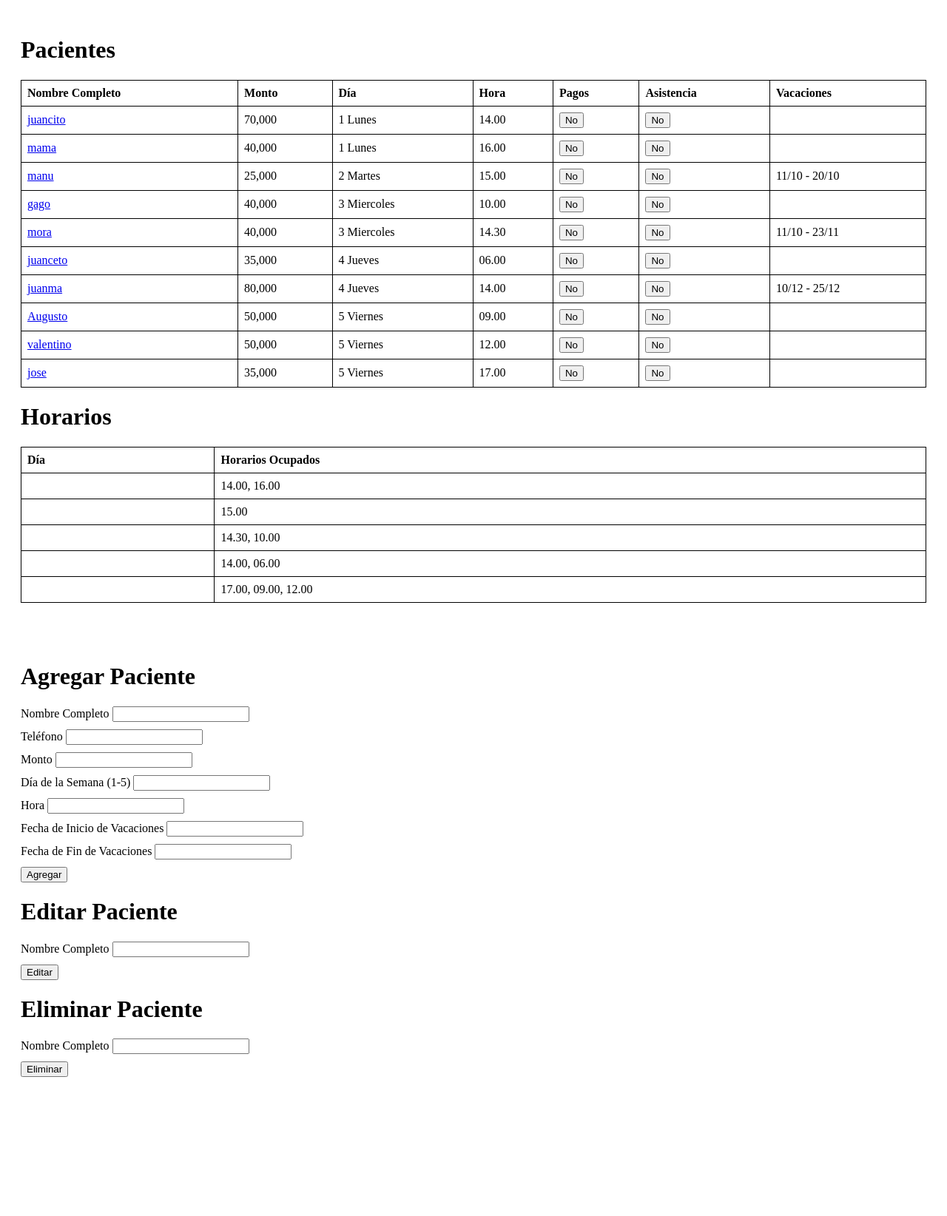
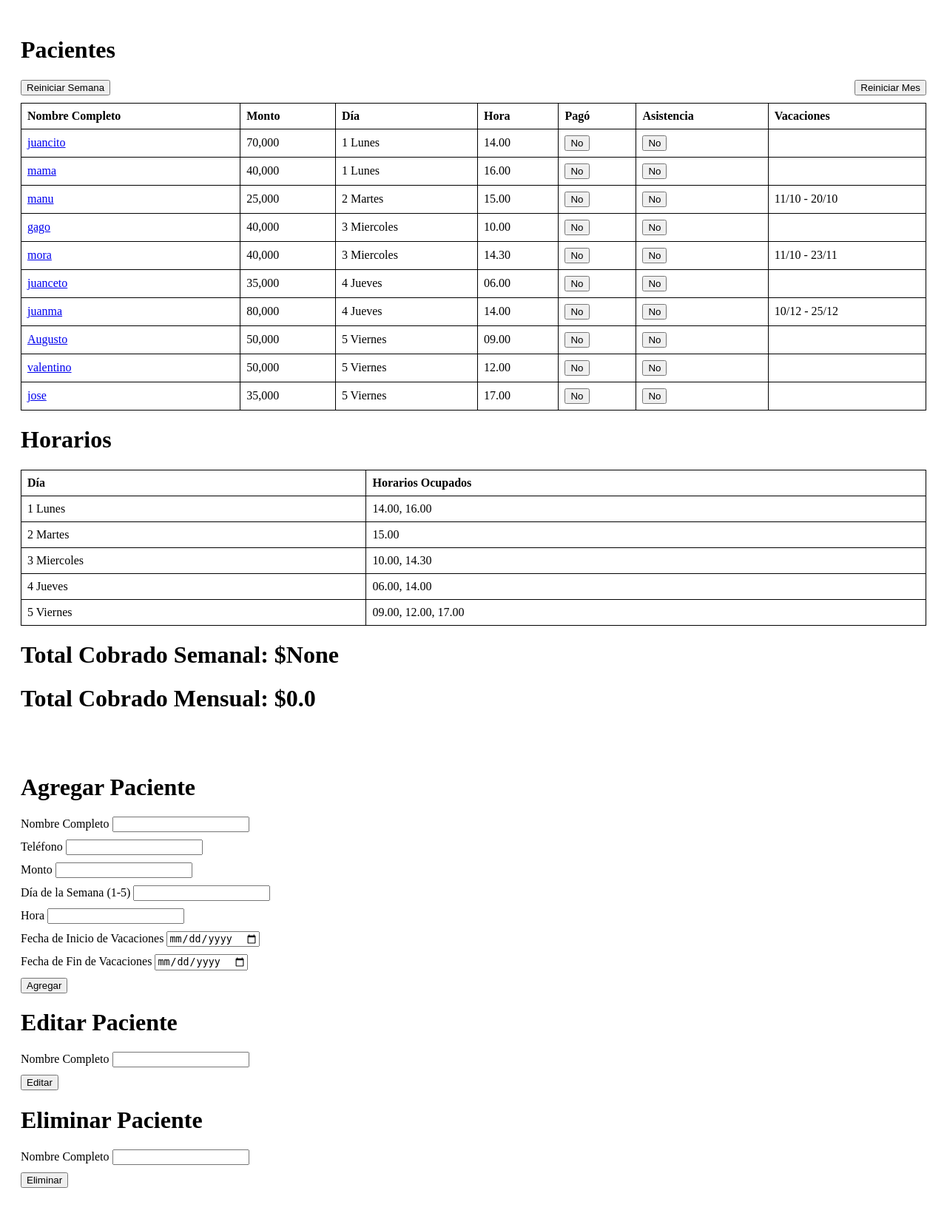
Before and after one commit to manulargu/BDD-, a Flask app: page / in a window 1280 px wide. Shown: the whole page at 74% size. Before the commit the page ends 1456 px from the top, so only its background shows below. Run offline with Flask 3, Linux system fonts and the light colour scheme; data comes from the database, SQL or seed files in the repository; both versions use the stored data as it was after the commit.

Commit message:
Trabajo finalizado

```diff
--- a/app.py
+++ b/app.py
@@ -1,5 +1,7 @@
 from flask import Flask, render_template, request, redirect, url_for
 import sqlite3
+from apscheduler.schedulers.background import BackgroundScheduler
+from datetime import datetime
 
 app = Flask(__name__)
 
@@ -26,8 +28,35 @@
         ORDER BY dia_semana
     ''').fetchall()
 
+    # Convertir cada fila a un diccionario y ordenar los horarios ocupados de cada día
+    horarios_ocupados = [dict(horario) for horario in horarios_ocupados]
+    for horario in horarios_ocupados:
+        horas = horario['horarios_ocupados'].split(', ')
+        horas.sort(key=lambda x: datetime.strptime(x, '%H.%M'))
+        horario['horarios_ocupados'] = ', '.join(horas)
+
+    total_cobrado = conn.execute('''
+        SELECT SUM(monto) as total
+        FROM Clientes
+        WHERE pagos = 'Sí' AND monto_sumado = 1
+    ''').fetchone()['total']
+
+    total_mensual = conn.execute('''
+        SELECT SUM(total_mensual) as total
+        FROM Clientes
+    ''').fetchone()['total']
+
+    # Convertir cada fila a un diccionario y luego convertir monto a número si es necesario
+    clientes = [dict(cliente) for cliente in clientes]
+    for cliente in clientes:
+        if cliente['monto']:
+            try:
+                cliente['monto'] = float(cliente['monto'])
+            except ValueError:
+                cliente['monto'] = 0.0
+
     conn.close()
-    return render_template('index.html', clientes=clientes, horarios_ocupados=horarios_ocupados)
+    return render_template('index.html', clientes=clientes, horarios_ocupados=horarios_ocupados, total_cobrado=total_cobrado, total_mensual=total_mensual)
 
 @app.route('/create_cliente', methods=('GET', 'POST'))
 def create_cliente():
@@ -41,8 +70,8 @@
         fecha_fin = request.form['fecha_fin']
 
         conn = get_db_connection()
-        conn.execute('INSERT INTO Clientes (nombre_completo, telefono, monto, pagos, asistencia) VALUES (?, ?, ?, ?, ?)',
-                     (nombre_completo, telefono, monto, 'No', 'No'))
+        conn.execute('INSERT INTO Clientes (nombre_completo, telefono, monto, pagos, asistencia, monto_sumado, total_mensual) VALUES (?, ?, ?, ?, ?, ?, ?)',
+                     (nombre_completo, telefono, float(monto) if monto else 0, 'No', 'No', 0, 0))
         if dia_semana and hora:
             conn.execute('INSERT INTO Sesiones (cliente_nombre, dia_semana, hora) VALUES (?, ?, ?)',
                          (nombre_completo, dia_semana, hora))
@@ -77,7 +106,7 @@
         if telefono:
             conn.execute('UPDATE Clientes SET telefono = ? WHERE nombre_completo = ?', (telefono, nombre))
         if monto:
-            conn.execute('UPDATE Clientes SET monto = ? WHERE nombre_completo = ?', (monto, nombre))
+            conn.execute('UPDATE Clientes SET monto = ? WHERE nombre_completo = ?', (float(monto) if monto else 0, nombre))
         if dia_semana and hora:
             conn.execute('UPDATE Sesiones SET dia_semana = ?, hora = ? WHERE cliente_nombre = ?', (dia_semana, hora, nombre))
         if fecha_inicio and fecha_fin:
@@ -111,9 +140,14 @@
 @app.route('/toggle_pago/<string:nombre>', methods=['POST'])
 def toggle_pago(nombre):
     conn = get_db_connection()
-    cliente = conn.execute('SELECT pagos FROM Clientes WHERE nombre_completo = ?', (nombre,)).fetchone()
+    cliente = conn.execute('SELECT pagos, monto, monto_sumado, total_mensual FROM Clientes WHERE nombre_completo = ?', (nombre,)).fetchone()
     nuevo_estado = 'Sí' if cliente['pagos'] == 'No' else 'No'
-    conn.execute('UPDATE Clientes SET pagos = ? WHERE nombre_completo = ?', (nuevo_estado, nombre))
+
+    if nuevo_estado == 'Sí' and cliente['monto_sumado'] == 0:
+        conn.execute('UPDATE Clientes SET pagos = ?, monto_sumado = 1, total_mensual = total_mensual + monto WHERE nombre_completo = ?', (nuevo_estado, nombre))
+    else:
+        conn.execute('UPDATE Clientes SET pagos = ? WHERE nombre_completo = ?', (nuevo_estado, nombre))
+
     conn.commit()
     conn.close()
     return redirect(url_for('index'))
@@ -137,5 +171,37 @@
     conn.close()
     return render_template('cliente.html', cliente=cliente, sesiones=sesiones, vacaciones=vacaciones)
 
+@app.route('/reset_week', methods=['POST'])
+def reset_week():
+    conn = get_db_connection()
+
+    # Reiniciar los estados de pagos y asistencia
+    conn.execute('UPDATE Clientes SET pagos = "No", asistencia = "No", monto_sumado = 0')
+
+    conn.commit()
+    conn.close()
+    return redirect(url_for('index'))
+
+@app.route('/reset_month', methods=['POST'])
+def reset_month():
+    conn = get_db_connection()
+    conn.execute('UPDATE Clientes SET total_mensual = 0')
+    conn.commit()
+    conn.close()
+    return redirect(url_for('index'))
+
+def reset_pagos_asistencia():
+    conn = get_db_connection()
+    conn.execute('UPDATE Clientes SET pagos = "No", asistencia = "No"')
+    conn.commit()
+    conn.close()
+
+scheduler = BackgroundScheduler()
+scheduler.add_job(func=reset_pagos_asistencia, trigger='cron', day_of_week='sun', hour=0, minute=0)
+scheduler.start()
+
 if __name__ == '__main__':
-    app.run(debug=True)
+    try:
+        app.run(debug=True)
+    except (KeyboardInterrupt, SystemExit):
+        scheduler.shutdown()
--- a/templates/index.html
+++ b/templates/index.html
@@ -36,19 +36,32 @@
         .form-group {
             margin-bottom: 10px;
         }
+        .button-container {
+            display: flex;
+            justify-content: space-between;
+            margin-bottom: 10px;
+        }
     </style>
 </head>
 <body>
     <div class="container">
         <div class="table-container">
             <h1>Pacientes</h1>
+            <div class="button-container">
+                <form method="post" action="{{ url_for('reset_week') }}">
+                    <button type="submit">Reiniciar Semana</button>
+                </form>
+                <form method="post" action="{{ url_for('reset_month') }}">
+                    <button type="submit">Reiniciar Mes</button>
+                </form>
+            </div>
             <table>
                 <tr>
                     <th>Nombre Completo</th>
                     <th>Monto</th>
                     <th>Día</th>
                     <th>Hora</th>
-                    <th>Pagos</th>
+                    <th>Pagó</th>
                     <th>Asistencia</th>
                     <th>Vacaciones</th>
                 </tr>
@@ -88,20 +101,20 @@
                 </tr>
                 {% for horario in horarios_ocupados %}
                 <tr>
-                    <td>
-                        {% if horario.dia_semana == '1' %}Lunes{% elif horario.dia_semana == '2' %}Martes{% elif horario.dia_semana == '3' %}Miércoles{% elif horario.dia_semana == '4' %}Jueves{% elif horario.dia_semana == '5' %}Viernes{% endif %}
-                    </td>
+                    <td>{{ horario.dia_semana }}</td>
                     <td>{{ horario.horarios_ocupados }}</td>
                 </tr>
                 {% endfor %}
             </table>
+            <h1>Total Cobrado Semanal: ${{ total_cobrado }}</h1>
+            <h1>Total Cobrado Mensual: ${{ total_mensual }}</h1>
         </div>
         <div class="form-container">
             <h1>Agregar Paciente</h1>
             <form method="post" action="{{ url_for('create_cliente') }}">
                 <div class="form-group">
                     <label for="nombre_completo">Nombre Completo</label>
-                    <input type="text" id="nombre_completo" name="nombre_completo" autocomplete="off">
+                    <input type="text" id="nombre_completo" name="nombre_completo" autocomplete="off" required>
                 </div>
                 <div class="form-group">
                     <label for="telefono">Teléfono</label>
@@ -109,23 +122,23 @@
                 </div>
                 <div class="form-group">
                     <label for="monto">Monto</label>
-                    <input type="text" id="monto" name="monto" autocomplete="off">
+                    <input type="number" id="monto" name="monto" autocomplete="off" required>
                 </div>
                 <div class="form-group">
                     <label for="dia_semana">Día de la Semana (1-5)</label>
-                    <input type="text" id="dia_semana" name="dia_semana" autocomplete="off">
+                    <input type="number" id="dia_semana" name="dia_semana" autocomplete="off" required>
                 </div>
                 <div class="form-group">
                     <label for="hora">Hora</label>
-                    <input type="text" id="hora" name="hora" autocomplete="off">
+                    <input type="text" id="hora" name="hora" autocomplete="off" required>
                 </div>
                 <div class="form-group">
                     <label for="fecha_inicio">Fecha de Inicio de Vacaciones</label>
-                    <input type="text" id="fecha_inicio" name="fecha_inicio" autocomplete="off">
+                    <input type="date" id="fecha_inicio" name="fecha_inicio" autocomplete="off">
                 </div>
                 <div class="form-group">
                     <label for="fecha_fin">Fecha de Fin de Vacaciones</label>
-                    <input type="text" id="fecha_fin" name="fecha_fin" autocomplete="off">
+                    <input type="date" id="fecha_fin" name="fecha_fin" autocomplete="off">
                 </div>
                 <div class="form-group">
                     <input type="submit" value="Agregar">
```
Also changed, not shown: add_total_mensual_column.py (added, +18 -0 lines), delete_cliente.py (added, +17 -0 lines), templates/create_cliente.html (+10 -14 lines), proyecto.db.
